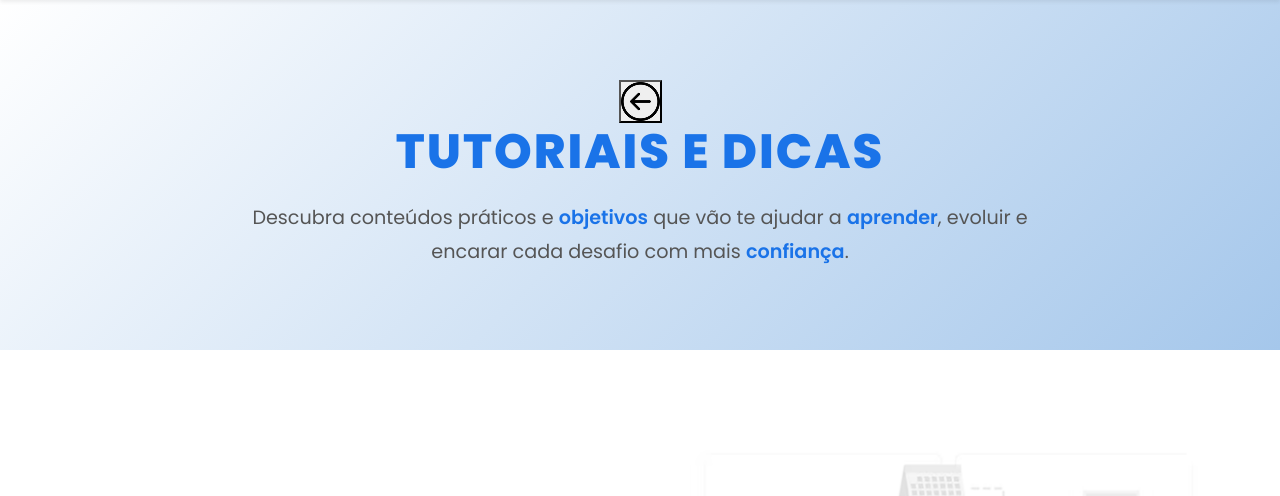
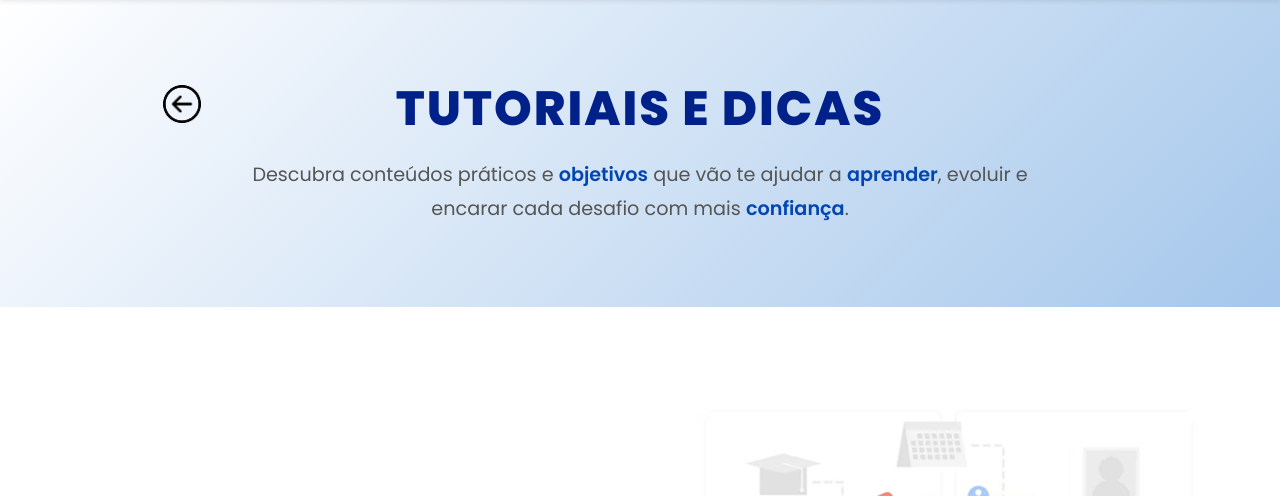
Before and after one commit to PaulaAnacleto/REINTEGRA, a PHP site: page /View/Tutoriais-Dicas.php in a window 1280 px wide. Shown: the part 90-586 px from the top of the page. Run offline with PHP 8.4, Linux system fonts and the light colour scheme.

Commit message:
fix:header

```diff
--- a/Templates/css/Tutoriais-dicas.css
+++ b/Templates/css/Tutoriais-dicas.css
@@ -78,7 +78,7 @@ background: linear-gradient(135deg, #ffffff 0%, #a5c7eb 100%);
 .hero-title {
     font-size: 3rem;
     font-weight: 800;
-    color: #1a73e8;
+    color: #00208A;
     margin-bottom: 20px;
     text-transform: uppercase;
     letter-spacing: 2px;
@@ -93,8 +93,29 @@ background: linear-gradient(135deg, #ffffff 0%, #a5c7eb 100%);
 }
 
 .highlight {
-    color: #1a73e8;
+    color: #0146B1;
     font-weight: 600;
+}
+
+/* Botão de voltar (seta) */
+.back-button {
+  position: absolute;          /* Posiciona em relação à seção */
+  left: 158px;                  /* Distância da esquerda */
+  background: transparent;     /* Remove fundo branco */
+  border: none;                /* Remove borda */
+  cursor: pointer;             /* Cursor de clique */
+  z-index: 10;                 /* Fica acima do conteúdo */
+  padding: 5px;
+}
+
+.back-icon {
+  width: 38px;                 /* Tamanho da seta */
+  height: 38px;
+  transition: transform 0.2s ease;
+}
+
+.back-icon:hover {
+  transform: scale(1.1);       /* Leve zoom no hover */
 }
 
 /* Content Section */
```
